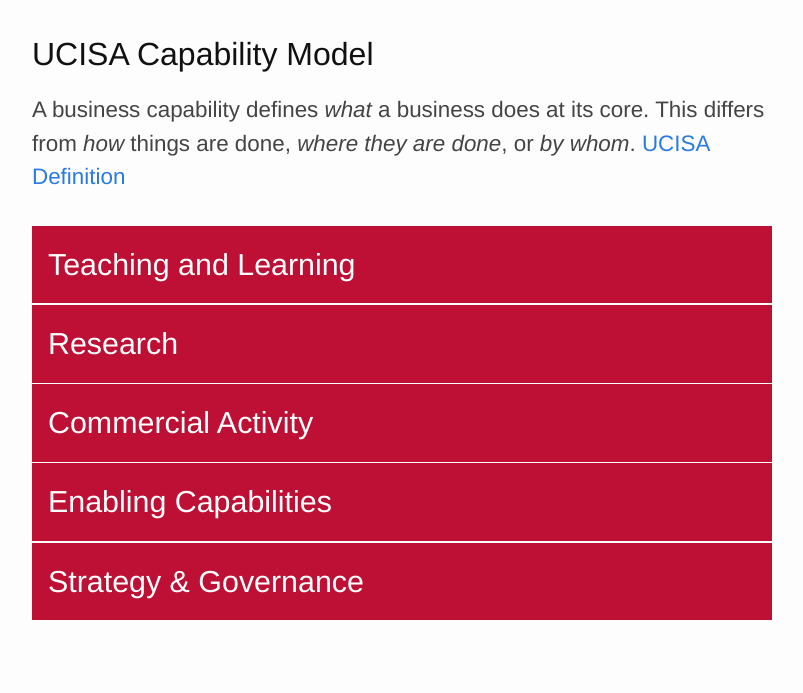
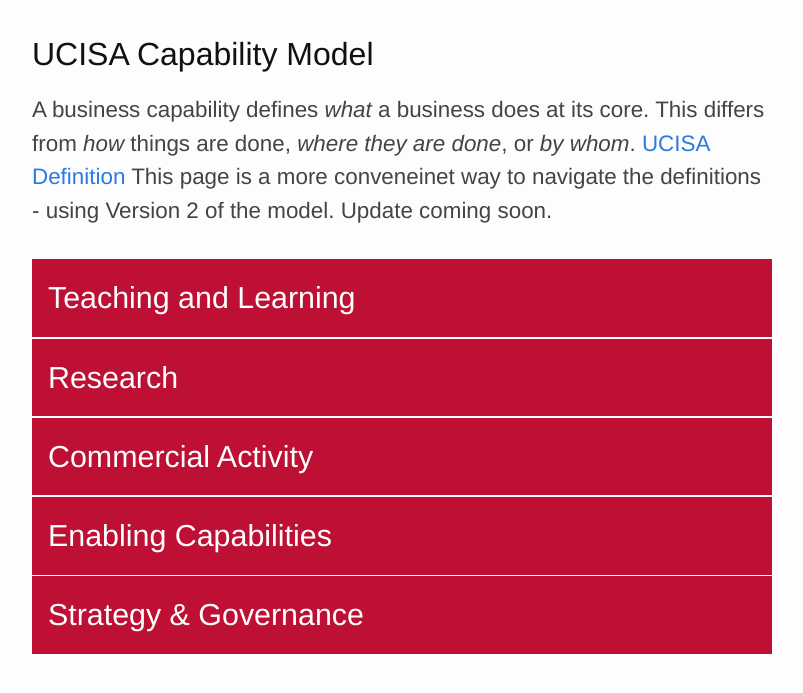
Before and after one commit to RecordsManager/RecordsManager.github.io, a Jekyll site: the page built from index.md, in a window 1280 px wide. Shown: the top 693 px of the page, without its empty margins (238-1041 px from the left). Built offline with Jekyll 4.4.1, drawn with Linux system fonts in a browser that asks for light colours; some web fonts are replaced.

Commit message:
Update index.md

```diff
--- a/index.md
+++ b/index.md
@@ -9,6 +9,7 @@ layout: default
 
     <p class="intro">A business capability defines <em>what</em> a business does at its core. This differs from <em>how</em> things are done, <em>where they are done</em>, or <em>by whom</em>.
     <a href="http://ucisa-uk-he-capability-model.coventry.ac.uk/capability-definition/">UCISA Definition</a>
+    This page is a more conveneinet way to navigate the definitions - using Version 2 of the model. Update coming soon.
     </p>
 
 {% for member in site.data.capTeach %}
```
